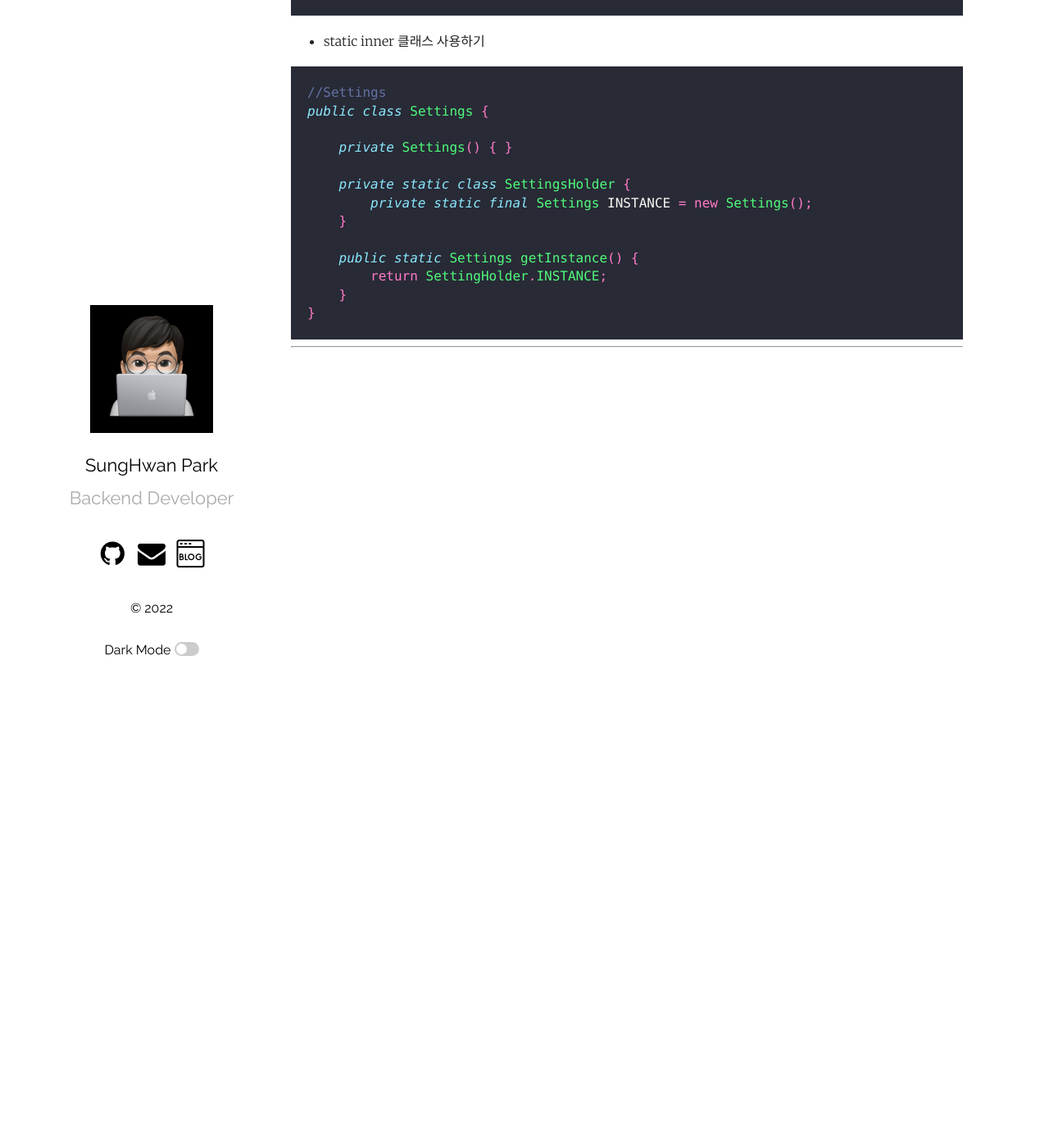
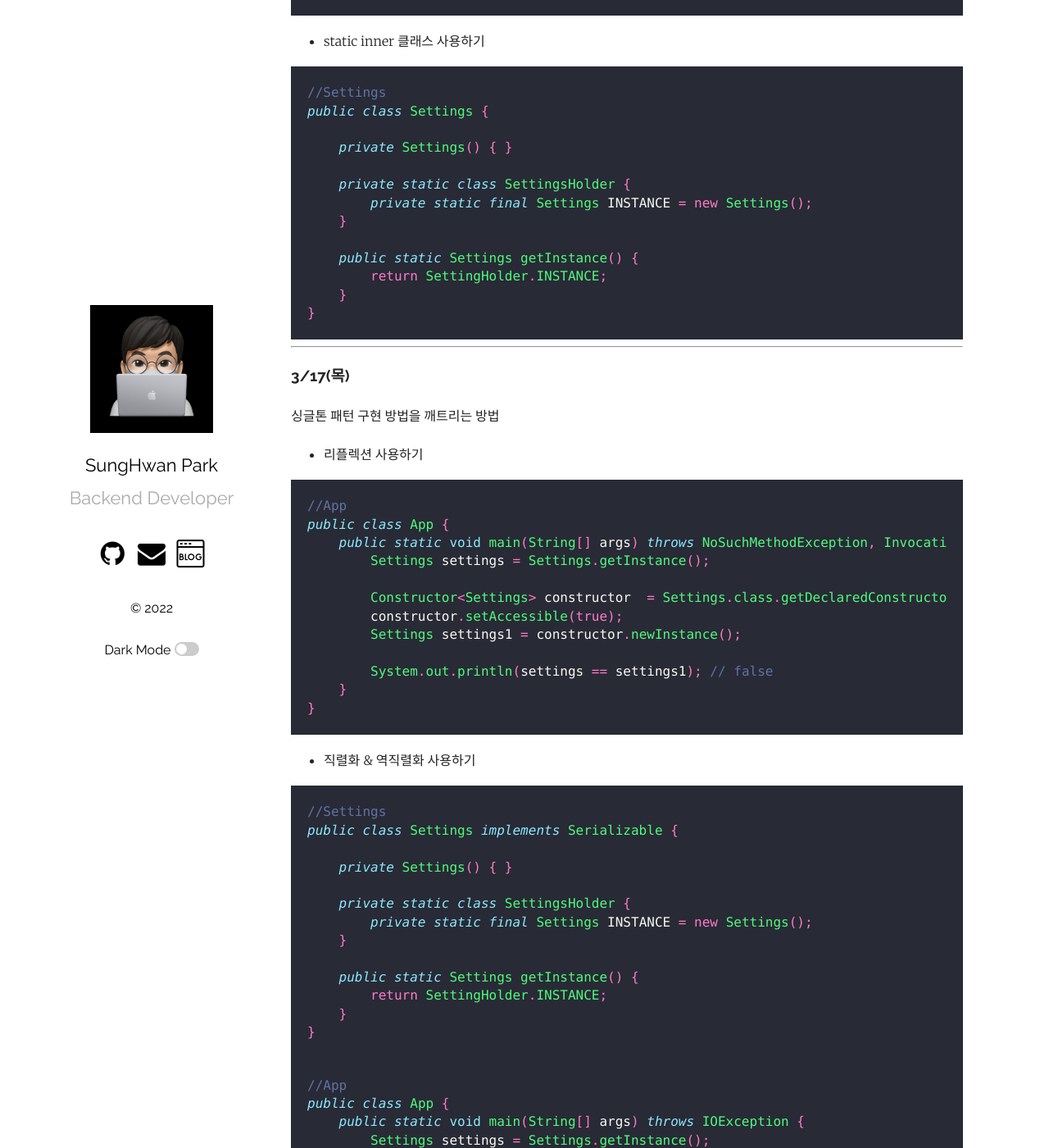
Before and after one commit to park0219/park0219.github.io, a Jekyll site: the page built from _posts/2022-03-13-3월TIL.markdown, in a window 1280 px wide and 1400 px high, scrolled down 2336 px. Shown: the whole window at 82% size. Built offline with Jekyll 4.4.1, drawn with Linux system fonts in a browser that asks for light colours; comment, search, counter and statistics services are not loaded; some of the changed text lies outside the part shown.

Commit message:
feat: 2022-03-17 TIL 추가

````diff
--- a/_posts/2022-03-13-3월TIL.markdown
+++ b/_posts/2022-03-13-3월TIL.markdown
@@ -125,3 +125,84 @@ public class Settings {
 ```
 
 ---
+
+### 3/17(목)
+
+싱글톤 패턴 구현 방법을 깨트리는 방법
+
+-   리플렉션 사용하기
+
+```java
+//App
+public class App {
+    public static void main(String[] args) throws NoSuchMethodException, InvocationTargetException, InstantiationException, IllegalAccessException {
+        Settings settings = Settings.getInstance();
+
+        Constructor<Settings> constructor  = Settings.class.getDeclaredConstructor();
+        constructor.setAccessible(true);
+        Settings settings1 = constructor.newInstance();
+
+        System.out.println(settings == settings1); // false
+    }
+}
+```
+
+-   직렬화 & 역직렬화 사용하기
+
+```java
+//Settings
+public class Settings implements Serializable {
+
+    private Settings() { }
+
+    private static class SettingsHolder {
+        private static final Settings INSTANCE = new Settings();
+    }
+
+    public static Settings getInstance() {
+        return SettingHolder.INSTANCE;
+    }
+}
+```
+
+```java
+//App
+public class App {
+    public static void main(String[] args) throws IOException {
+        Settings settings = Settings.getInstance();
+        Settings settings1 = null;
+
+        try (ObjectOutput out = new ObjectOutputStream(new FileOutputStream("settings.obj"))) {
+            out.writeObject(settings);
+        }
+
+        try (ObjectInput in = new ObjectInputStream(new FileInputStream("settings.obj"))) {
+            settings1 = (Settings) in.readObject();
+        }
+
+        System.out.println(settings == settings1); // false
+    }
+}
+```
+
+-   역직렬화 대응 방안
+
+```java
+//Settings
+public class Settings implements Serializable {
+
+    private Settings() { }
+
+    private static class SettingsHolder {
+        private static final Settings INSTANCE = new Settings();
+    }
+
+    public static Settings getInstance() {
+        return SettingHolder.INSTANCE;
+    }
+
+    protected Object readResolve() {
+        return getInstance();
+    }
+}
+```
````
